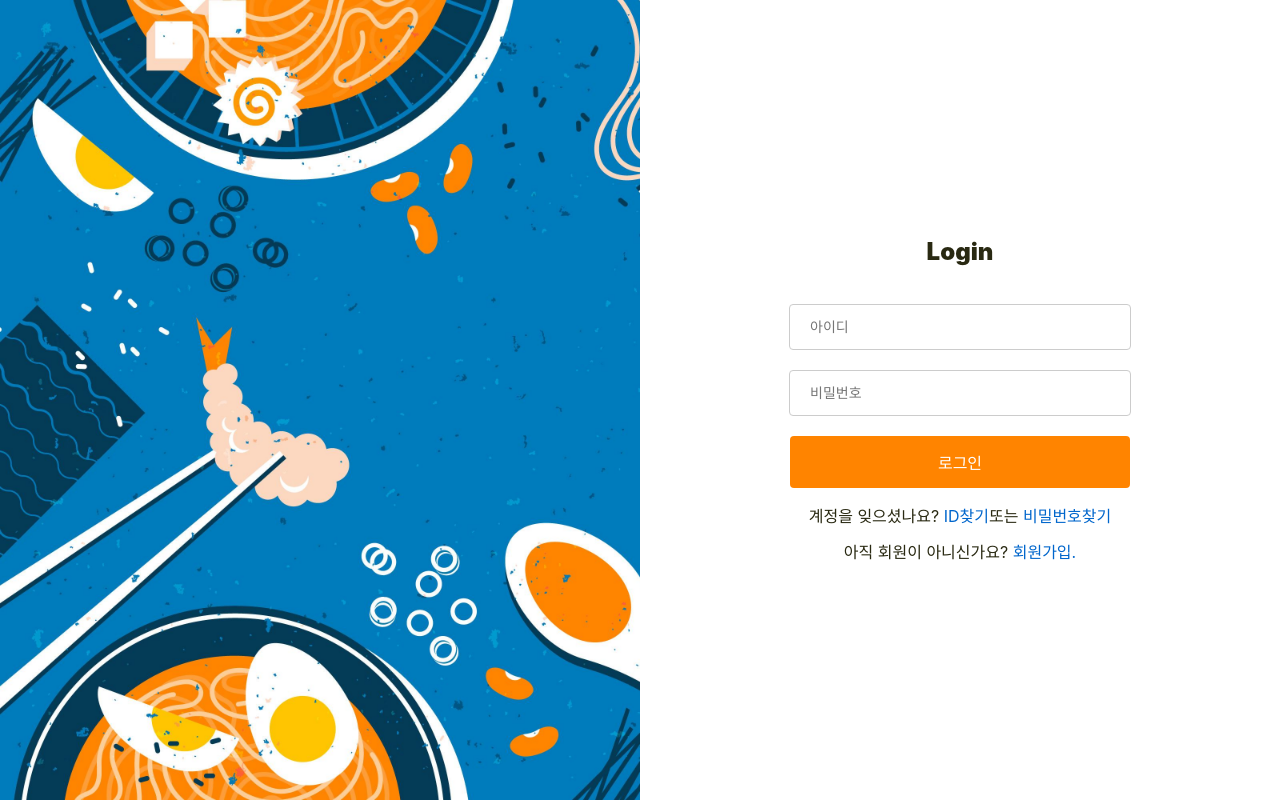
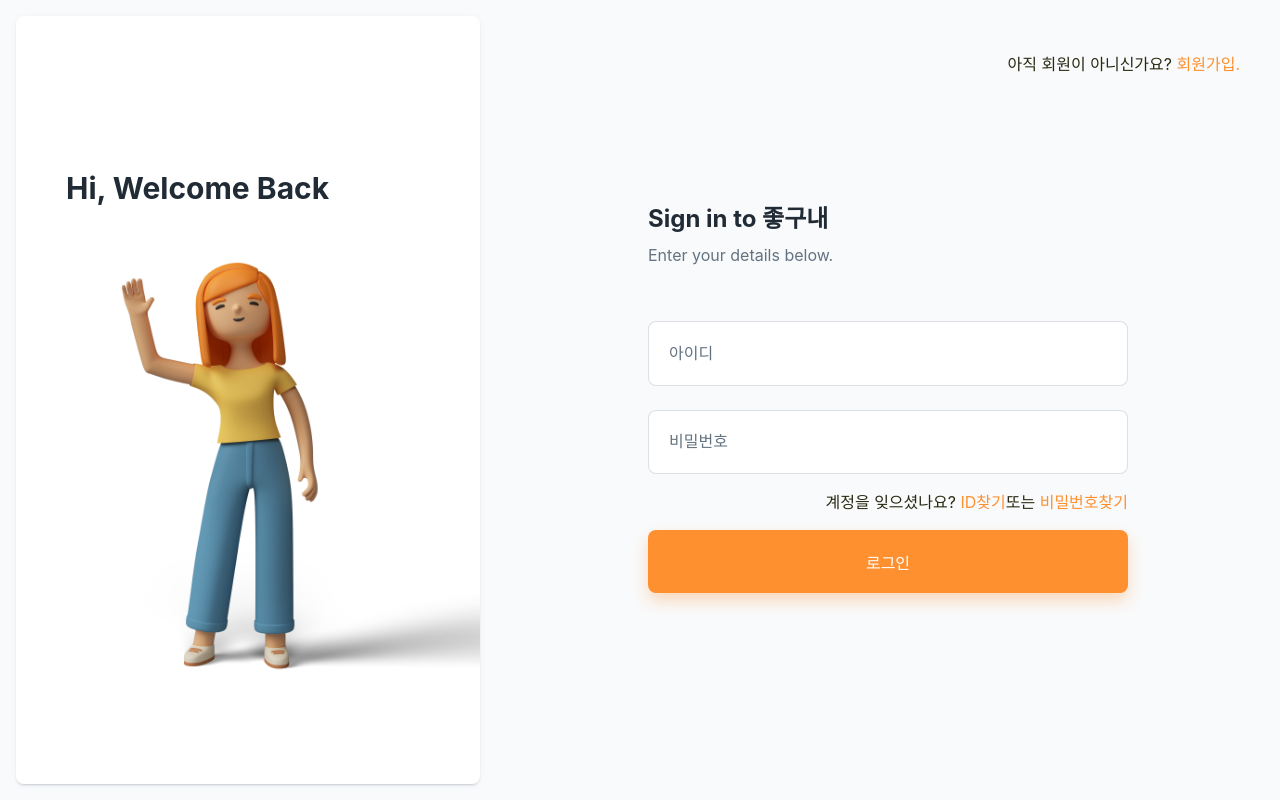
Before and after one commit to cafeteria-team/web, a React (Create React App) app: page / in a window 1280 px wide. Built offline with nearby package versions, Linux system fonts and the light colour scheme; no server answers.

Commit message:
[MODIFY]fixed login page

```diff
--- a/package.json
+++ b/package.json
@@ -16,10 +16,12 @@
     "draft-convert": "^2.1.12",
     "draft-js": "^0.11.7",
     "draftjs-to-html": "^0.9.1",
+    "formik": "^2.2.9",
     "history": "5",
     "jwt-decode": "^3.1.2",
     "moment": "^2.29.3",
     "netlify-cli": "9.6.2",
+    "radium": "^0.26.2",
     "react": "^17.0.2",
     "react-cookie": "4.1.1",
     "react-daum-postcode": "^3.0.1",
@@ -36,7 +38,8 @@
     "styled-system": "5.1.5",
     "typescript": "4.5.5",
     "web-vitals": "^1.0.1",
-    "yarn": "^1.22.17"
+    "yarn": "^1.22.17",
+    "yup": "^0.32.11"
   },
   "scripts": {
     "start": "HTTPS=true SSL_CRT_FILE=localhost.pem SSL_KEY_FILE=localhost-key.pem react-app-rewired start",
--- /dev/null
+++ b/src/components/FilteredPropsInputField.jsx
@@ -0,0 +1,8 @@
+import React from "react";
+import { Field } from "formik";
+
+function FilteredPropsInputField({ className, valid, error, ...props }) {
+  return <Field className={className} {...props} />;
+}
+
+export default FilteredPropsInputField;
--- a/src/components/StyledElements.jsx
+++ b/src/components/StyledElements.jsx
@@ -1,13 +1,14 @@
 import React, { memo } from "react";
-import styled from "styled-components";
+import styled, { css } from "styled-components";
 import { Link } from "react-router-dom";
+import FilteredPropsInputField from "./FilteredPropsInputField";
 
 const Title = styled.h1`
-  font-size: ${({ theme }) => theme.fontSizes[5]};
-  font-weight: ${({ theme }) => theme.fontWeights[8]};
+  font-size: ${({ props, theme }) => props.font || theme.fontSizes[5]};
+  font-weight: ${({ theme }) => theme.fontWeights[6]};
   text-align: ${({ props }) => (props.align === "center" ? "center" : "left")};
   margin: ${({ props }) => props.margin};
-  color: ${({ props }) => props.color || ""};
+  color: ${({ props }) => props.color || "#212B36"};
   padding: ${({ props }) => props.pad || ""};
   display: ${({ props }) => props.display || ""};
   position: ${({ props }) => props.position || ""};
@@ -96,7 +97,7 @@ export const FlexBox = styled.div`
 `;
 
 export const StyledLink = styled(Link)`
-  color: ${(props) => props.color || props.theme.colors.blue};
+  color: ${(props) => props.color || props.theme.colors.orange};
 `;
 
 export const SideUl = styled.ul`
@@ -188,3 +189,83 @@ export const Li = styled.li`
     color: ${(props) => props.hoverColor || ""};
   }
 `;
+
+export const StyledFiled = styled(FilteredPropsInputField)`
+  background-color: white;
+  border: 1px solid rgba(145, 158, 171, 0.32);
+  border-radius: 8px;
+  font-size: 1rem;
+  line-height: 1.5rem;
+  font-style: normal;
+  font-weight: 400;
+  width: 100%;
+  max-width: 480px;
+  margin-top: 0.5rem;
+  padding: 19.25px 20px;
+  transition: border 0.3s ease-in-out;
+  box-sizing: border-box;
+  &::placeholder {
+    color: #637381;
+  }
+
+  &:focus,
+  &:active {
+    border: 2px solid #ff9030;
+    outline: none;
+  }
+
+  /* Autocomplete styles in Chrome*/
+  &:-webkit-autofill,
+  &:-webkit-autofill:hover,
+  &:-webkit-autofill:focus {
+    background-color: white;
+    border: 1px solid lightgrey;
+    box-shadow: 0 0 0px 1000px #fff inset;
+    -webkit-box-shadow: 0 0 0px 1000px #fff inset;
+    transition: background-color 5000s ease-in-out 0s;
+    -webkit-text-fill-color: black;
+  }
+
+  ${({ valid }) =>
+    valid &&
+    css`
+      border: 1px solid rgb(0, 156, 38);
+
+      &:focus,
+      &:active {
+        border: 1px solid rgb(0, 156, 38);
+        box-shadow: rgb(106, 237, 97) 0px 0px 2px 1px,
+          rgb(177, 247, 160) 0px 0px 0px 3px;
+        outline: none;
+      }
+
+      /* Autocomplete styles in Chrome*/
+      &:-webkit-autofill,
+      &:-webkit-autofill:hover,
+      &:-webkit-autofill:focus {
+        border: 1px solid rgb(0, 156, 38);
+      }
+    `}
+
+  ${({ error }) =>
+    error &&
+    css`
+      border: 2px solid rgb(255, 72, 66);
+      outline: none;
+
+      &:focus,
+      &:active {
+        box-shadow: rgb(244, 129, 116) 0px 0px 2px 1px,
+          rgb(251, 178, 174) 0px 0px 0px 3px;
+        border: 2px solid rgb(255, 72, 66);
+        outline: none;
+      }
+
+      /* Autocomplete styles in Chrome*/
+      &:-webkit-autofill,
+      &:-webkit-autofill:hover,
+      &:-webkit-autofill:focus {
+        border: 2px solid rgb(255, 72, 66);
+      }
+    `}
+`;
--- a/src/containers/Login/LoginContainer.jsx
+++ b/src/containers/Login/LoginContainer.jsx
@@ -1,16 +1,26 @@
 import React, { useState, useEffect, memo } from "react";
+
+//components
 import { Button, Input } from "../../components";
 import {
   StyledTitle,
   MainContainer,
   StyledBody,
-  Form,
+  // Form,
   FlexBox,
   StyledLink,
+  StyledFiled,
 } from "../../components/StyledElements";
+
+//router & serivce
 import { useNavigate } from "react-router-dom";
 import { observer } from "mobx-react";
 import { useStores } from "../../stores/Context";
+
+// formik
+import * as Yup from "yup";
+import { Formik, Form, Field, ErrorMessage } from "formik";
+import Img from "../../assets/login_img.png";
 
 const Background = memo(() => {
   return (
@@ -66,13 +76,13 @@ const RegisterWrap = memo(() => {
   );
 });
 
-const Login = observer(({ auth }) => {
+const Login = () => {
   const { AuthStore } = useStores();
 
   const navigate = useNavigate();
 
   useEffect(() => {
-    auth && navigate("/main/overview");
+    // auth && navigate("/main/overview");
   });
 
   const _login = async () => {
@@ -101,30 +111,191 @@ const Login = observer(({ auth }) => {
     }));
   };
 
+  const InputStyle = {
+    width: "300px",
+    padding: "19.25px 20px",
+    border: "1px solid rgba(145, 158, 171, 0.32)",
+    borderRadius: "8px",
+    transition: "border 0.3s ease-in-out",
+    ":focus": {
+      border: "px solid rgba(145, 158, 171, 0.32)",
+    },
+    ":hover": {
+      background: "red",
+    },
+    "::placeholder": {
+      color: "#212B36",
+      fontSize: "300px",
+    },
+  };
+
   return (
-    <MainContainer background="unset">
-      <Background />
+    // <MainContainer background="unset">
+    //   <Background />
+    //   <FlexBox
+    //     width="600px"
+    //     height="600px"
+    //     background="#fff"
+    //     align="center"
+    //     just="center"
+    //     flex="1 1 50%"
+    //     direction="column"
+    //   >
+    //     <StyledTitle align="center" margin="0 0 40px 0">
+    //       Login
+    //     </StyledTitle>
+    //     <LoginForm
+    //       handleChange={handleChange}
+    //       username={state.username}
+    //       password={state.password}
+    //       _onClick={_login}
+    //     />
+    //     <RegisterWrap />
+    //   </FlexBox>
+    // </MainContainer>
+    <MainContainer background="#F9FAFB">
+      {/* <h1>Any place in your app!</h1> */}
+      <FlexBox position="absolute" top="56px" right="40px">
+        <StyledBody>
+          아직 회원이 아니신가요?{" "}
+          <StyledLink to="/register">회원가입.</StyledLink>
+        </StyledBody>
+      </FlexBox>
       <FlexBox
-        width="600px"
-        height="600px"
+        maxW="464px"
+        width="100%"
         background="#fff"
-        align="center"
+        height="calc(100% - 32px)"
+        margin="16px"
+        rad="8px"
+        direction="column"
         just="center"
-        flex="1 1 50%"
-        direction="column"
+        shadow="0px 3px 1px -2px rgb(145 158 171 / 20%), 0px 2px 2px 0px rgb(145 158 171 / 14%), 0px 1px 5px 0px rgb(145 158 171 / 12%)"
       >
-        <StyledTitle align="center" margin="0 0 40px 0">
-          Login
+        <StyledTitle margin="70px 0 30px 50px" font="30px">
+          Hi, Welcome Back
         </StyledTitle>
-        <LoginForm
-          handleChange={handleChange}
-          username={state.username}
-          password={state.password}
-          _onClick={_login}
+        <img
+          src={Img}
+          alt="login_img"
+          style={{ width: "100%", height: "fit-content" }}
         />
-        <RegisterWrap />
+      </FlexBox>
+      <FlexBox direction="column" width="100%" align="center">
+        <FlexBox
+          direction="column"
+          width="100%"
+          align="center"
+          padding="0 60px"
+          boxSizing="border-box"
+          maxW="600px"
+        >
+          <FlexBox direction="column" width="100%">
+            <StyledTitle>Sign in to 좋구내</StyledTitle>
+            <StyledBody color="#637381" margin="16px 0 0 0">
+              Enter your details below.
+            </StyledBody>
+          </FlexBox>
+
+          <Formik
+            initialValues={{ username: "", password: "" }}
+            validate={(values) => {
+              const errors = {};
+              if (!values.username) {
+                errors.username = "아이디를 입력해주세요.";
+              }
+              if (!values.password) {
+                errors.password = "비밀번호를 입력해주세요.";
+              }
+              return errors;
+            }}
+            onSubmit={(values, { setSubmitting }) => {
+              setTimeout(() => {
+                alert(JSON.stringify(values, null, 2));
+                setSubmitting(false);
+              }, 400);
+            }}
+          >
+            {({ isSubmitting, touched, errors }) => (
+              <Form
+                style={{
+                  display: "flex",
+                  flexDirection: "column",
+                  alignItems: "center",
+                  width: "100%",
+                  marginTop: "50px",
+                }}
+              >
+                <StyledFiled
+                  type="username"
+                  name="username"
+                  placeholder="아이디"
+                  error={touched.username && errors.username}
+                />
+                <ErrorMessage
+                  name="username"
+                  component="div"
+                  style={{
+                    color: "#FF4842",
+                    fontSize: "12px",
+                    marginTop: "6px",
+                    textAlign: "right",
+                    width: "100%",
+                  }}
+                />
+                <StyledFiled
+                  type="password"
+                  name="password"
+                  placeholder="비밀번호"
+                  style={{ marginTop: "24px" }}
+                  error={touched.password && errors.password}
+                />
+                <ErrorMessage
+                  name="password"
+                  component="div"
+                  style={{
+                    color: "#FF4842",
+                    fontSize: "12px",
+                    marginTop: "6px",
+                    textAlign: "right",
+                    width: "100%",
+                  }}
+                />
+                <FlexBox
+                  width="100%"
+                  maxW="480px"
+                  margin="20px 0 20px 0"
+                  just="flex-end"
+                >
+                  <StyledBody>
+                    계정을 잊으셨나요?{" "}
+                    <StyledLink to="/register">ID찾기</StyledLink>
+                    또는 <StyledLink to="/register">비밀번호찾기</StyledLink>
+                  </StyledBody>
+                </FlexBox>
+                <button
+                  type="submit"
+                  disabled={isSubmitting}
+                  style={{
+                    width: "100%",
+                    maxWidth: "480px",
+                    padding: "19.25px 20px",
+                    border: "unset",
+                    borderRadius: "8px",
+                    boxShadow: "rgb(249 217 189) 0px 8px 16px 0px",
+                    background: "#ff9030",
+                    color: "#fff",
+                    fontSize: "1rem",
+                  }}
+                >
+                  로그인
+                </button>
+              </Form>
+            )}
+          </Formik>
+        </FlexBox>
       </FlexBox>
     </MainContainer>
   );
-});
+};
 export default Login;
--- a/src/styles/theme.js
+++ b/src/styles/theme.js
@@ -27,10 +27,10 @@ const theme = {
     black: "#000",
     white: "#fff",
     transparent: "transparent",
-    blue: "#06c",
+    blue: "#2065D1",
     gray: "#aaa",
     red: "#eb5757",
-    orange: "#FF8400",
+    orange: "#ff9030",
   },
 
   shadow: "2px 4px 12px rgb(0 0 0 / 8%)",
```
Also changed, not shown: src/assets/login_img.png (added), 1 other file (tests, documents, lock files or other folders).
